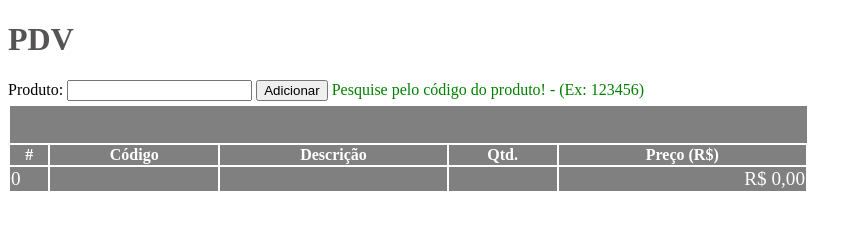
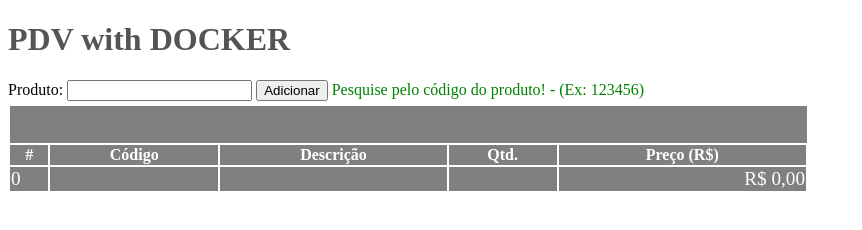
Before and after one commit to rafaelbcabral/mvc-pdv, a plain HTML site: page index.html in a window 1280 px wide. Shown: the whole page, without its empty margins (0-862 px from the left). Drawn offline with Linux system fonts and the light colour scheme.

Commit message:
Alter title.

```diff
--- a/index.html
+++ b/index.html
@@ -3,12 +3,12 @@
 <head>
     <meta charset="UTF-8">
     <meta name="viewport" content="width=device-width, initial-scale=1.0">
-    <title>PDV</title>
+    <title>PDV with DOCKER</title>
     <script src="src/index.js" type="module" defer ></script>
     <link href="estilo.css" rel="stylesheet" />
 </head>
 <body>
-    <h1>PDV</h1>
+    <h1>PDV with DOCKER</h1>
     <form>
         <label for="produto">Produto:</label>
         <input type="text" id="produto" />
```
